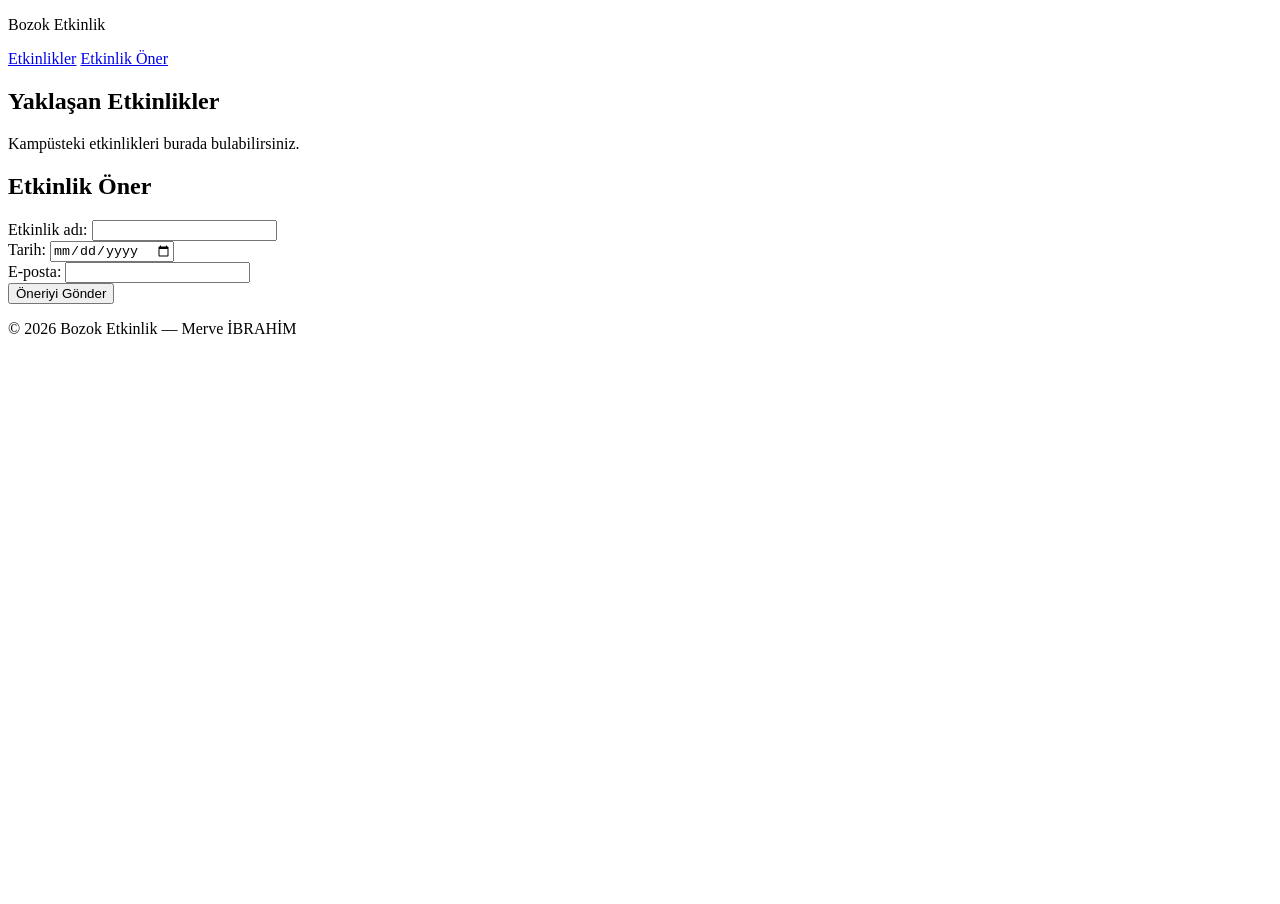
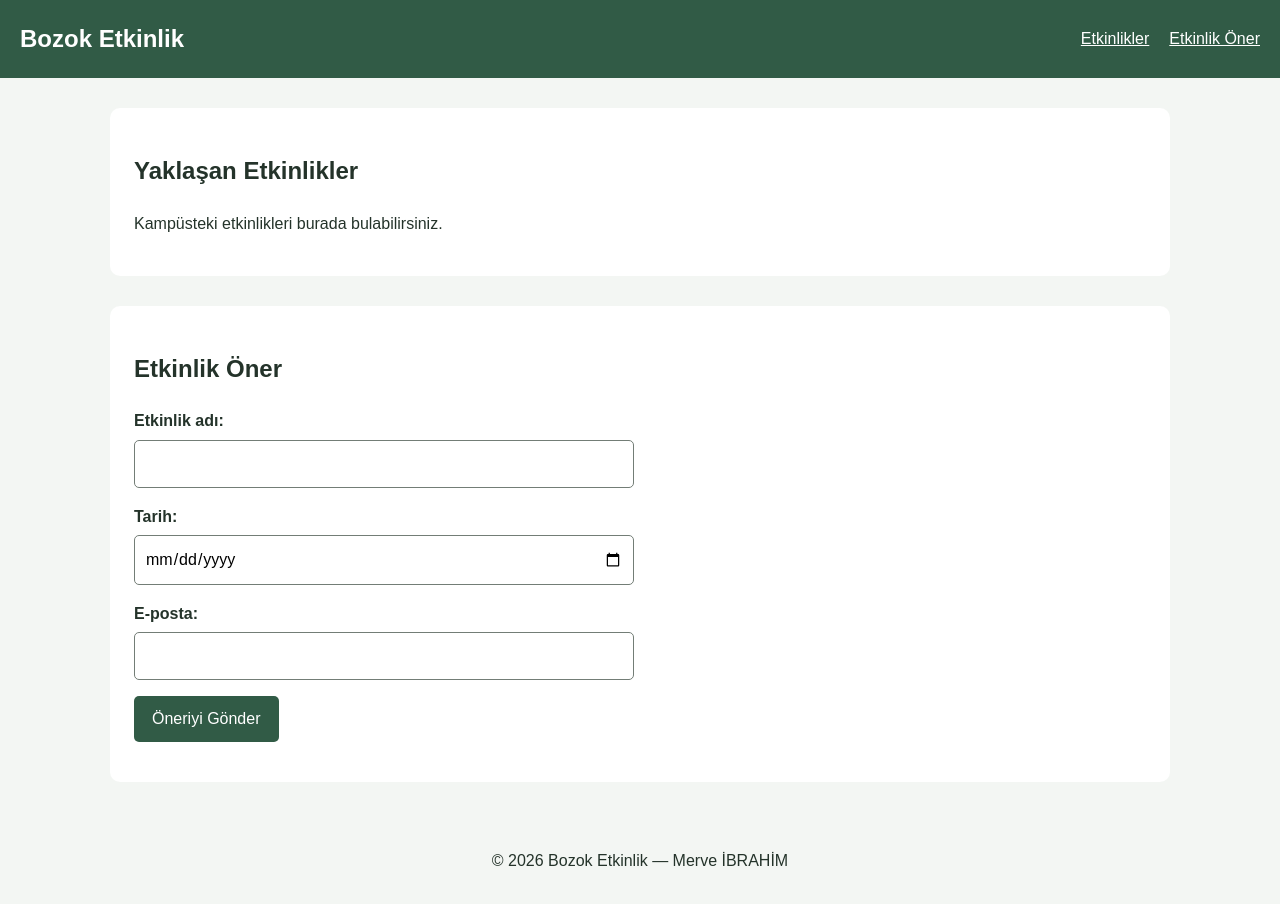
Before and after one commit to Merve-ibrahim/bmh231-odev2, a plain HTML site: page public/index.html in a window 1280 px wide. Before the commit the page ends 800 px from the top, so only its background shows below. Drawn offline with Linux system fonts and the light colour scheme.

Commit message:
CSS renkleri ve duyarli sayfa duzeni eklendi

```diff
--- a/public/index.html
+++ b/public/index.html
@@ -4,6 +4,7 @@
     <meta charset="UTF-8">
     <meta name="viewport" content="width=device-width, initial-scale=1.0">
     <title>Kampüs Etkinlik Panosu</title>
+    <link rel="stylesheet" href="stil.css">
 </head>
 <body>
     <header>
--- /dev/null
+++ b/public/stil.css
@@ -0,0 +1,114 @@
+:root {
+    --ana-renk: #315b46;
+    --arka-plan: #f3f6f3;
+    --yazi-rengi: #24332a;
+}
+
+* {
+    box-sizing: border-box;
+}
+
+body {
+    margin: 0;
+    font-family: Arial, sans-serif;
+    background-color: var(--arka-plan);
+    color: var(--yazi-rengi);
+    line-height: 1.6;
+}
+
+header {
+    display: flex;
+    justify-content: space-between;
+    align-items: center;
+    gap: 20px;
+    padding: 20px;
+    background-color: var(--ana-renk);
+    color: white;
+}
+
+header p {
+    margin: 0;
+    font-size: 24px;
+    font-weight: bold;
+}
+
+nav {
+    display: flex;
+    gap: 20px;
+}
+
+nav a {
+    color: white;
+}
+
+main {
+    max-width: 1100px;
+    margin: 30px auto;
+    padding: 0 20px;
+}
+
+section {
+    margin-bottom: 30px;
+    padding: 24px;
+    background-color: white;
+    border-radius: 10px;
+}
+
+form {
+    max-width: 500px;
+}
+
+form div {
+    margin-bottom: 16px;
+}
+
+label {
+    display: block;
+    margin-bottom: 6px;
+    font-weight: bold;
+}
+
+input {
+    width: 100%;
+    padding: 10px;
+    border: 1px solid #737d76;
+    border-radius: 5px;
+    font: inherit;
+}
+
+button {
+    padding: 10px 18px;
+    border: none;
+    border-radius: 5px;
+    background-color: var(--ana-renk);
+    color: white;
+    font: inherit;
+    cursor: pointer;
+}
+
+a:focus-visible,
+input:focus-visible,
+button:focus-visible {
+    outline: 3px solid #b06000;
+    outline-offset: 3px;
+}
+
+footer {
+    padding: 20px;
+    text-align: center;
+}
+
+@media (max-width: 600px) {
+    header {
+        flex-direction: column;
+        align-items: flex-start;
+    }
+
+    nav {
+        flex-wrap: wrap;
+    }
+
+    section {
+        padding: 16px;
+    }
+}
```
